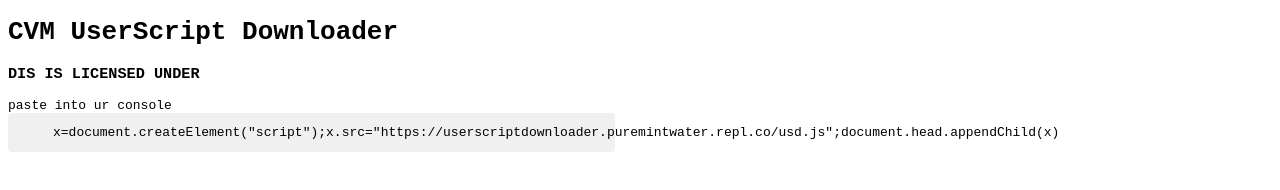
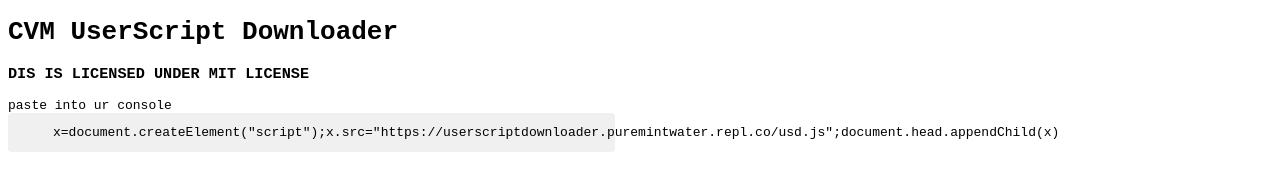
Before and after one commit to RAFhub6/UserScriptDownloader, a plain HTML site: page index.html in a window 1280 px wide. Drawn offline with Linux system fonts and the light colour scheme.

Commit message:
Update index.html

```diff
--- a/index.html
+++ b/index.html
@@ -10,7 +10,7 @@
 
 <body>
   <h1>CVM UserScript Downloader</h1>
-  <h3>DIS IS LICENSED UNDER </h3>
+  <h3>DIS IS LICENSED UNDER MIT LICENSE</h3>
   paste into ur console
   <br>
   <code>
```
